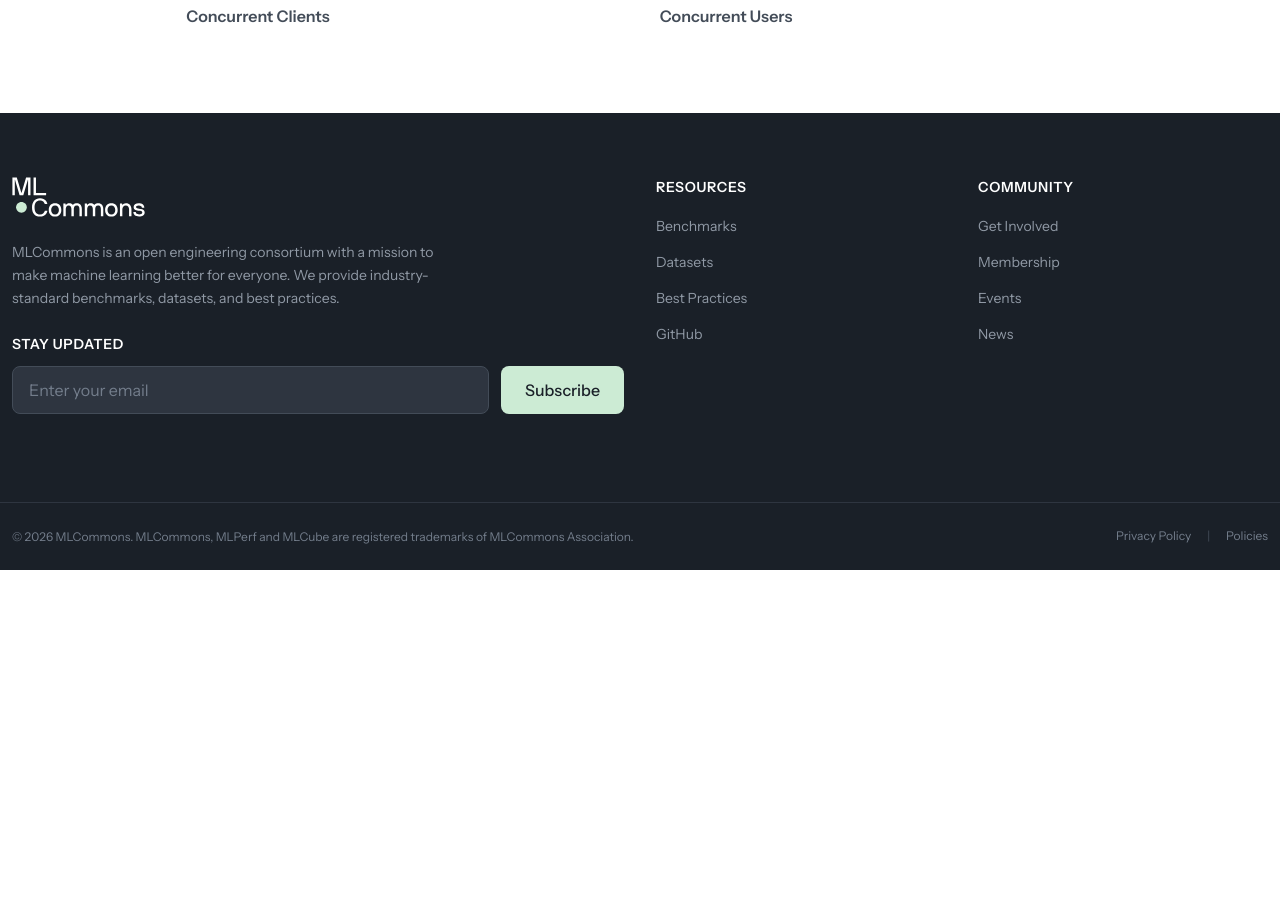
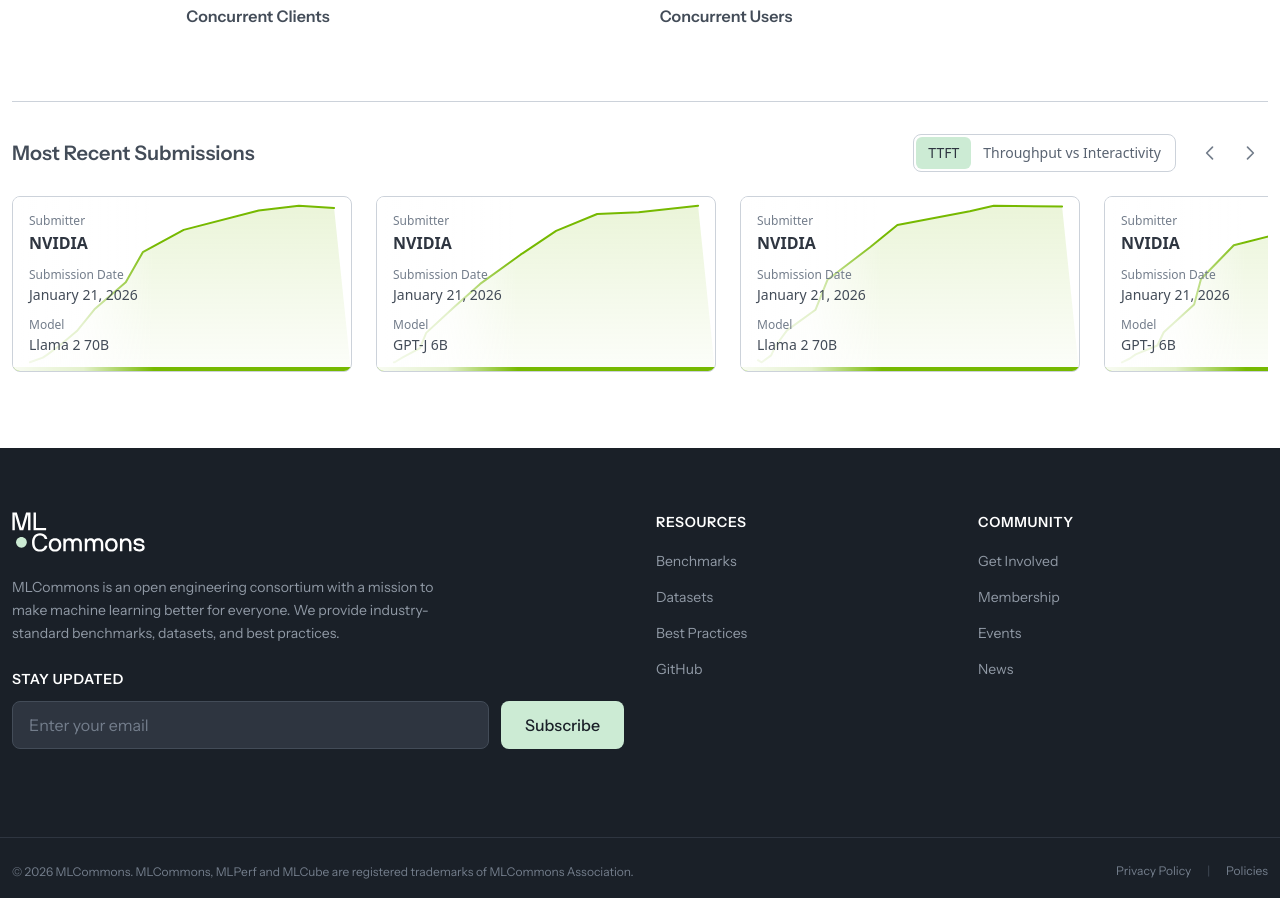
Before and after one commit to bkeating/ml-endpoints, a SvelteKit app: page /benchmarks/gtc in a window 1280 px wide. Shown: the part 1051-1949 px from the top of the page. Before the commit the page ends 1621 px from the top, so only its background shows below. Built offline with nearby package versions, Linux system fonts and the light colour scheme; a web font is replaced by a local one.

Commit message:
Add ChevronLeft and ChevronRight icons for navigation in GTC benchmarks page. Update the GTC page to include a carousel for displaying recent submissions, enhancing user experience with improved navigation and data visualization features.

```diff
--- /dev/null
+++ b/src/lib/components/icons/ChevronLeft.svelte
@@ -0,0 +1,3 @@
+<svg fill="none" viewBox="0 0 24 24" stroke="currentColor" stroke-width="2" class={$$props.class}>
+	<path stroke-linecap="round" stroke-linejoin="round" d="M15 19l-7-7 7-7" />
+</svg>
--- /dev/null
+++ b/src/lib/components/icons/ChevronRight.svelte
@@ -0,0 +1,3 @@
+<svg fill="none" viewBox="0 0 24 24" stroke="currentColor" stroke-width="2" class={$$props.class}>
+	<path stroke-linecap="round" stroke-linejoin="round" d="M9 5l7 7-7 7" />
+</svg>
--- a/src/routes/benchmarks/gtc/+page.svelte
+++ b/src/routes/benchmarks/gtc/+page.svelte
@@ -10,6 +10,8 @@
 	 */
 	import GtcChartSection from './_components/GtcChartSection.svelte';
 	import GtcChartFiltersSidebar from './_components/GtcChartFiltersSidebar.svelte';
+	import ChevronLeft from '$lib/components/icons/ChevronLeft.svelte';
+	import ChevronRight from '$lib/components/icons/ChevronRight.svelte';
 	import {
 		isSystemVisible,
 		getSelectedBenchmarkModelId,
@@ -51,6 +53,114 @@
 
 	// Build all Pareto curves from the data
 	const paretoCurves = buildParetoCurves(endpointsData);
+
+	/**
+	 * Get the most recent submissions sorted by submission date.
+	 * @param {typeof endpointsData} data - The endpoints benchmark data
+	 * @param {number} limit - Maximum number of submissions to return
+	 * @returns {Array} - Recent submissions sorted by date descending
+	 */
+	function getRecentSubmissions(data, limit = 10) {
+		return [...data.submissions]
+			.sort((a, b) => new Date(b.submission_date) - new Date(a.submission_date))
+			.slice(0, limit);
+	}
+
+	/**
+	 * Format a date string to a human-readable format.
+	 * @param {string} dateStr - ISO date string (e.g., "2026-01-21")
+	 * @returns {string} - Formatted date (e.g., "January 21, 2026")
+	 */
+	function formatDate(dateStr) {
+		return new Date(dateStr).toLocaleDateString('en-US', {
+			year: 'numeric',
+			month: 'long',
+			day: 'numeric'
+		});
+	}
+
+	// Get recent submissions for the carousel
+	const recentSubmissions = getRecentSubmissions(endpointsData);
+
+	// ============================================================================
+	// SUBMISSION CARD CHART TOGGLE
+	// ============================================================================
+
+	/** @type {'ttft' | 'throughput'} */
+	let cardChartType = $state('ttft');
+
+	/**
+	 * Get runs for a specific submission.
+	 * @param {string} submissionId - The submission ID
+	 * @returns {Array} - Runs sorted by concurrency
+	 */
+	function getRunsForSubmission(submissionId) {
+		return endpointsData.runs
+			.filter((r) => r.submission_id === submissionId)
+			.sort((a, b) => a.concurrency - b.concurrency);
+	}
+
+	/**
+	 * Get the system color for a submission.
+	 * @param {string} systemId - The system ID
+	 * @returns {string} - Hex color
+	 */
+	function getSystemColor(systemId) {
+		const system = endpointsData.systems.find((s) => s.id === systemId);
+		return system?.color ?? '#64748b';
+	}
+
+	/**
+	 * Generate an SVG path for a mini sparkline chart.
+	 * Normalizes data to fit within the viewBox.
+	 * @param {Array} runs - Array of run data
+	 * @param {'ttft' | 'throughput'} chartType - Which chart type to render
+	 * @returns {{ path: string, points: Array<{x: number, y: number}> }}
+	 */
+	function generateSparklinePath(runs, chartType) {
+		if (!runs || runs.length < 2) return { path: '', points: [] };
+
+		// Get x and y values based on chart type
+		const points = runs.map((run) => {
+			if (chartType === 'ttft') {
+				// TTFT chart: X = ttft, Y = system_tps
+				return { x: run.ttft, y: run.system_tps };
+			} else {
+				// Throughput vs Interactivity: X = tps_per_user, Y = system_tps
+				return { x: run.tps_per_user, y: run.system_tps };
+			}
+		});
+
+		// Sort by x value for proper line drawing
+		points.sort((a, b) => a.x - b.x);
+
+		// Find min/max for normalization
+		const xMin = Math.min(...points.map((p) => p.x));
+		const xMax = Math.max(...points.map((p) => p.x));
+		const yMin = Math.min(...points.map((p) => p.y));
+		const yMax = Math.max(...points.map((p) => p.y));
+
+		// Avoid division by zero
+		const xRange = xMax - xMin || 1;
+		const yRange = yMax - yMin || 1;
+
+		// Normalize to viewBox (0-100 with padding)
+		const padding = 5;
+		const width = 100 - padding * 2;
+		const height = 100 - padding * 2;
+
+		const normalizedPoints = points.map((p) => ({
+			x: padding + ((p.x - xMin) / xRange) * width,
+			y: padding + height - ((p.y - yMin) / yRange) * height // Flip Y axis
+		}));
+
+		// Generate SVG path
+		const path = normalizedPoints
+			.map((p, i) => `${i === 0 ? 'M' : 'L'} ${p.x.toFixed(2)} ${p.y.toFixed(2)}`)
+			.join(' ');
+
+		return { path, points: normalizedPoints };
+	}
 
 	/**
 	 * Filter pareto curves by selected benchmark model.
@@ -246,4 +356,117 @@
 		<!-- Chart Filters Sidebar (hidden on mobile) -->
 		<GtcChartFiltersSidebar />
 	</div>
+
+	<!-- Most Recent Submissions Carousel -->
+	<section class="mt-12 border-t border-slate-200 pt-8 dark:border-slate-700" aria-label="Most recent submissions">
+		<div class="mb-6 flex items-center justify-between">
+			<h2 class="text-xl font-semibold text-slate-700 dark:text-white">Most Recent Submissions</h2>
+			<div class="flex items-center gap-4">
+				<!-- Chart type toggle -->
+				<div class="flex rounded-lg border border-slate-200 p-0.5 dark:border-slate-600" role="group" aria-label="Chart type">
+					<button
+						type="button"
+						onclick={() => cardChartType = 'ttft'}
+						class="rounded-md px-3 py-1.5 text-sm font-medium transition-colors {cardChartType === 'ttft' ? 'bg-[#CCEBD4] text-slate-800 dark:bg-[#736628] dark:text-white' : 'text-slate-600 hover:text-slate-900 dark:text-slate-400 dark:hover:text-slate-200'}"
+					>
+						TTFT
+					</button>
+					<button
+						type="button"
+						onclick={() => cardChartType = 'throughput'}
+						class="rounded-md px-3 py-1.5 text-sm font-medium transition-colors {cardChartType === 'throughput' ? 'bg-[#CCEBD4] text-slate-800 dark:bg-[#736628] dark:text-white' : 'text-slate-600 hover:text-slate-900 dark:text-slate-400 dark:hover:text-slate-200'}"
+					>
+						Throughput vs Interactivity
+					</button>
+				</div>
+
+				<!-- Navigation arrows -->
+				<div class="flex gap-1">
+					<button
+						type="button"
+						class="rounded-full p-2 text-slate-500 transition-colors hover:bg-slate-100 hover:text-slate-700 dark:text-slate-400 dark:hover:bg-slate-700 dark:hover:text-slate-200"
+						aria-label="Scroll left"
+					>
+						<ChevronLeft class="h-5 w-5" />
+					</button>
+					<button
+						type="button"
+						class="rounded-full p-2 text-slate-500 transition-colors hover:bg-slate-100 hover:text-slate-700 dark:text-slate-400 dark:hover:bg-slate-700 dark:hover:text-slate-200"
+						aria-label="Scroll right"
+					>
+						<ChevronRight class="h-5 w-5" />
+					</button>
+				</div>
+			</div>
+		</div>
+
+		<div class="relative">
+			<!-- Carousel container -->
+			<div class="flex gap-6 overflow-x-auto pb-4 scrollbar-hide">
+				{#each recentSubmissions as submission (submission.submission_id)}
+					{@const runs = getRunsForSubmission(submission.submission_id)}
+					{@const systemColor = getSystemColor(submission.system_id)}
+					{@const sparkline = generateSparklinePath(runs, cardChartType)}
+					<a
+						href="/benchmarks/gtc/report?submission={submission.submission_id}"
+						class="group relative flex min-w-[340px] shrink-0 overflow-hidden rounded-lg border border-slate-200 transition-shadow hover:shadow-lg dark:border-slate-700"
+					>
+						<!-- Mini chart background -->
+						<div class="absolute inset-0">
+							<svg viewBox="0 0 100 100" preserveAspectRatio="none" class="h-full w-full">
+								<!-- Gradient fill under the line -->
+								<defs>
+									<linearGradient id="cardGradient-{submission.submission_id}" x1="0%" y1="0%" x2="0%" y2="100%">
+										<stop offset="0%" style="stop-color: {systemColor}; stop-opacity: 0.15" />
+										<stop offset="100%" style="stop-color: {systemColor}; stop-opacity: 0.02" />
+									</linearGradient>
+								</defs>
+								{#if sparkline.path}
+									<!-- Area fill -->
+									<path
+										d="{sparkline.path} L 100 100 L 0 100 Z"
+										fill="url(#cardGradient-{submission.submission_id})"
+									/>
+									<!-- Line -->
+									<path
+										d={sparkline.path}
+										fill="none"
+										stroke={systemColor}
+										stroke-width="2"
+										stroke-linecap="round"
+										stroke-linejoin="round"
+										vector-effect="non-scaling-stroke"
+									/>
+								{/if}
+							</svg>
+						</div>
+
+						<!-- Content overlay -->
+						<div class="relative z-10 flex flex-col justify-between bg-linear-to-r from-white/95 via-white/80 to-transparent p-4 dark:from-slate-800/95 dark:via-slate-800/80">
+							<div class="flex flex-col gap-0.5">
+								<span class="text-xs font-medium text-slate-500 dark:text-slate-400">Submitter</span>
+								<span class="font-semibold text-slate-800 dark:text-white">{submission.submitter_org_names}</span>
+							</div>
+
+							<div class="mt-3 flex flex-col gap-0.5">
+								<span class="text-xs font-medium text-slate-500 dark:text-slate-400">Submission Date</span>
+								<span class="text-sm text-slate-700 dark:text-slate-300">{formatDate(submission.submission_date)}</span>
+							</div>
+
+							<div class="mt-3 flex flex-col gap-0.5">
+								<span class="text-xs font-medium text-slate-500 dark:text-slate-400">Model</span>
+								<span class="text-sm text-slate-700 dark:text-slate-300">{submission.model_name}</span>
+							</div>
+						</div>
+
+						<!-- Color accent bar -->
+						<div
+							class="absolute bottom-0 left-0 h-1 w-full"
+							style="background-color: {systemColor}"
+						></div>
+					</a>
+				{/each}
+			</div>
+		</div>
+	</section>
 </div>
```
